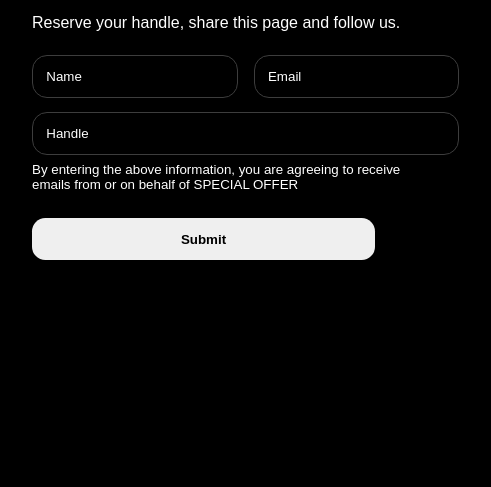
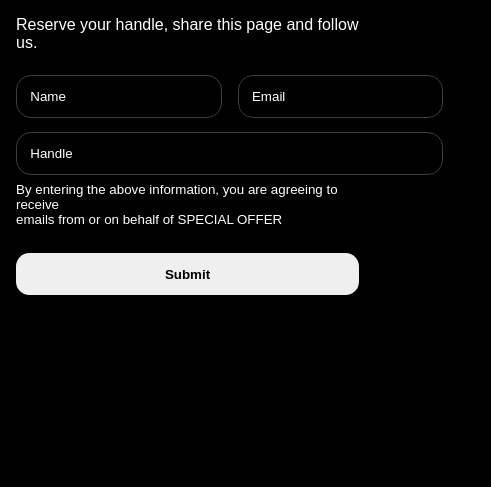
Before and after one commit to MadisonEvans94/SpecialOffer, a plain HTML site: page index.html in a window 390 px wide. Shown: the part 357-844 px from the top of the page, 491 px wide, since content can reach past the window. Drawn offline with Linux system fonts and the light colour scheme.

Commit message:
responsiveness updates

```diff
--- a/index.css
+++ b/index.css
@@ -10,7 +10,8 @@
 	margin: 0;
 	padding: 0;
 }
-/* overriding auto fill defaults */
+
+/* overriding autofill defaults */
 input:-webkit-autofill,
 input:-webkit-autofill:hover,
 input:-webkit-autofill:focus,
@@ -126,8 +127,28 @@ button {
 	color: black;
 }
 
-@media screen and (max-width: 600px) {
-	.grid {
-		grid-template-columns: 1fr;
+@media screen and (max-width: 1200px) {
+	.layout {
+		width: 100%;
+		max-width: 900px;
 	}
 }
+
+@media screen and (max-width: 992px) {
+	.layout {
+		max-width: 728px;
+	}
+}
+
+@media screen and (max-width: 768px) {
+	.layout {
+		max-width: 540px;
+	}
+}
+
+@media screen and (max-width: 576px) {
+	.layout {
+		max-width: 100%;
+		padding: 1em;
+	}
+}
```
